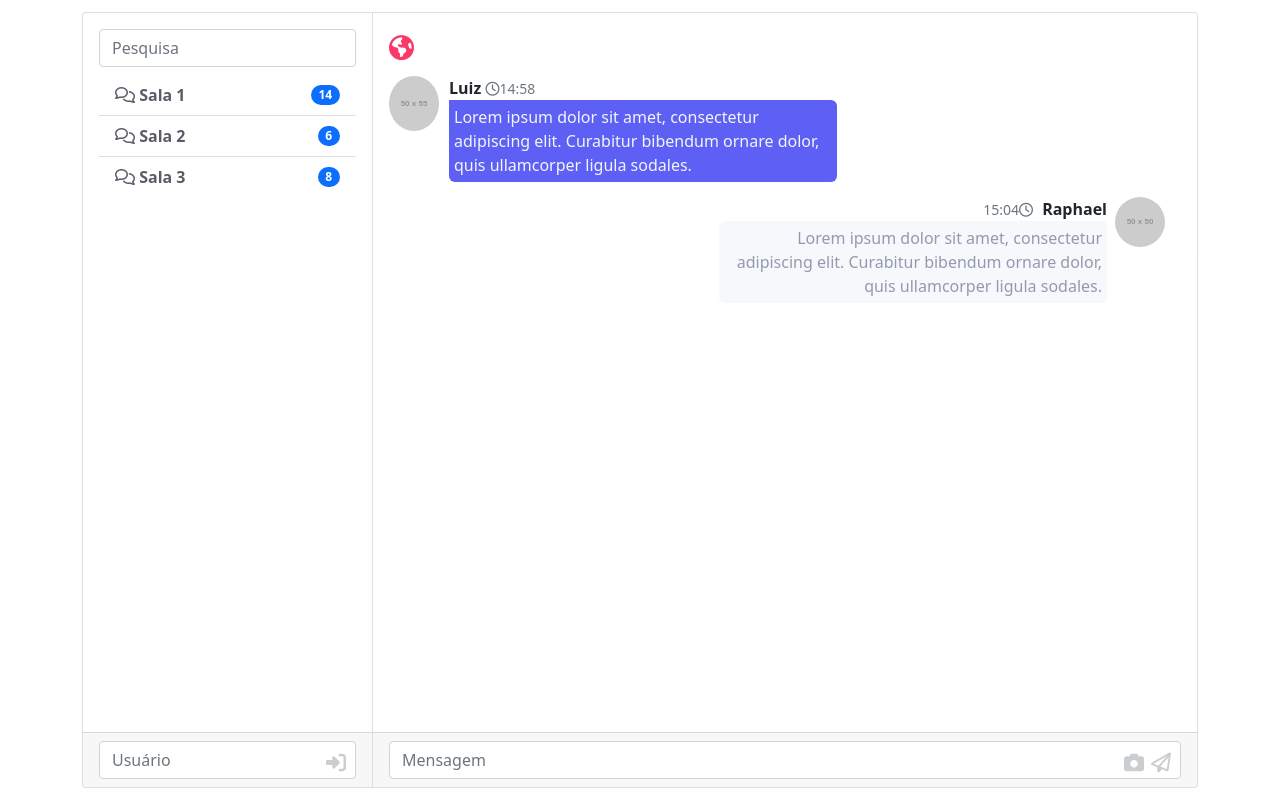
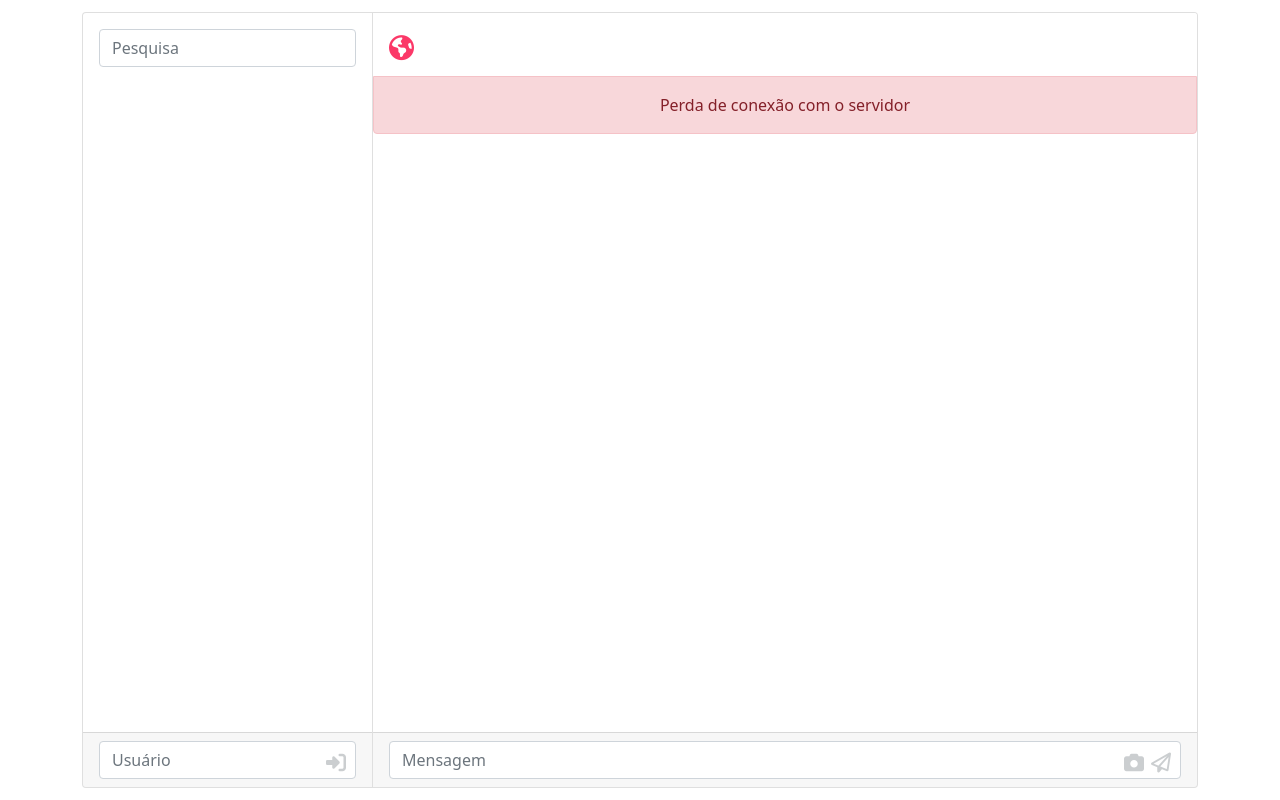
Before and after one commit to loez/chatIO, a website: page views/chat.html in a window 1280 px wide. Drawn offline with nearby package versions, Linux system fonts and the light colour scheme; no server answers; placeholder pictures from the web are drawn by us.

Commit message:
feat: Exibir mensagem em falha de conexão com o servidor. #20

```diff
--- a/public/js/chat.js
+++ b/public/js/chat.js
@@ -1,6 +1,6 @@
 let timeDigitando;
 
-const socket = io("http://192.168.1.111:8080");
+const socket = io("http://localhost:8080");
 
 jQuery(function () {
     $.fn.extend({
@@ -10,7 +10,6 @@ jQuery(function () {
             });
         }
     });
-
 
     $('#btnEntrar').on('click', function () {
         let inputUsuario = $('#inputUsuario');
--- a/public/js/newChat.js
+++ b/public/js/newChat.js
@@ -95,6 +95,23 @@ document.addEventListener("DOMContentLoaded", function() {
             let sala = users[0].sala;
             //Retornar qtd user
         }
+    });
+
+    socket.io.on("error", () => {
+        document.getElementById('msg-connection').innerHTML =
+            '<div role="alert" style="border-top-left-radius: 0;border-top-right-radius: 0;" class="alert alert-danger text-center">Perda de conexão com o servidor</div>';
+    });
+
+    socket.io.on("reconnect_attempt", (attempt) => {
+        document.getElementById('msg-connection').innerHTML =
+            '<div role="alert" style="border-top-left-radius: 0;border-top-right-radius: 0;" class="alert alert-warning text-center">Tentativa de reconexão '+attempt+'/30</div>';
+    });
+
+    socket.io.on("reconnect", () => {
+        document.getElementById('msg-connection').innerHTML =
+            '<div role="alert" style="border-top-left-radius: 0;border-top-right-radius: 0;" class="alert alert-success text-center">Conexão reestabelecida</div>';
+
+        setTimeout(() => {document.getElementById('msg-connection').innerHTML = ''}, 3000);
     });
 
     function entrarNaSala() {
--- a/views/chat.html
+++ b/views/chat.html
@@ -19,18 +19,6 @@
             <div class="card-body">
                 <input class="form-control" placeholder="Pesquisa" aria-label="Pesquisa">
                 <ul id="listaSalas" class="list-group  list-group-flush">
-                    <li class="list-group-item d-flex justify-content-between align-items-center salaChat">
-                        <strong><i class="fa-regular fa-comments .icon-sala" aria-hidden="true"></i> Sala 1</strong>
-                        <span class="badge bg-primary rounded-pill">14</span>
-                    </li>
-                    <li class="list-group-item d-flex justify-content-between align-items-center salaChat">
-                        <strong style="color: #5e5b68;"><i class="fa-regular fa-comments" aria-hidden="true"></i> Sala 2</strong>
-                        <span class="badge bg-primary rounded-pill">6</span>
-                    </li>
-                    <li class="list-group-item d-flex justify-content-between align-items-center salaChat">
-                        <strong style="color: #5e5b68;"><i class="fa-regular fa-comments" aria-hidden="true"></i> Sala 3</strong>
-                        <span class="badge bg-primary rounded-pill">8</span>
-                    </li>
                 </ul>
             </div>
             <div class="card-footer">
@@ -55,39 +43,10 @@
                     </a>
                 </nav>
             </div>
+            <div id="msg-connection"></div>
             <div class="card-body pr-0 pb-0 pt-0">
                 <div class="chat-container">
                     <ul id="todasMensagens" class="chat">
-                        <li class="left clearfix"><span class="chat-img pull-left">
-                            <img alt="User Avatar" class="img-circle"
-                                 src="http://placehold.it/50/55C1E7/fff&amp;text=L">
-                        </span>
-                            <div class="chat-body clearfix">
-                                <div class="header">
-                                    <strong class="primary-font">Luiz</strong> <small class="text-muted">
-                                    <i class="fa-regular fa-clock" aria-hidden="true"></i>14:58</small>
-                                </div>
-                                <p class="msg-left">
-                                    Lorem ipsum dolor sit amet, consectetur adipiscing elit. Curabitur bibendum ornare
-                                    dolor, quis ullamcorper ligula sodales.
-                                </p>
-                            </div>
-                        </li>
-                        <li class="right clearfix"><span class="chat-img pull-right">
-                            <img alt="User Avatar" class="img-circle"
-                                 src="http://placehold.it/50/FA6F57/fff&amp;text=R">
-                        </span>
-                            <div class="chat-body pull-right clearfix">
-                                <div class="header pull-right">
-                                    <small class="text-muted">15:04<i class="fa-regular fa-clock" aria-hidden="true"></i></small>
-                                    <strong style="margin-left: 5px;" class="primary-font">Raphael</strong>
-                                </div>
-                                <p class="pull-right msg-right">
-                                    Lorem ipsum dolor sit amet, consectetur adipiscing elit. Curabitur bibendum ornare
-                                    dolor, quis ullamcorper ligula sodales.
-                                </p>
-                            </div>
-                        </li>
                     </ul>
                 </div>
             </div>
```
